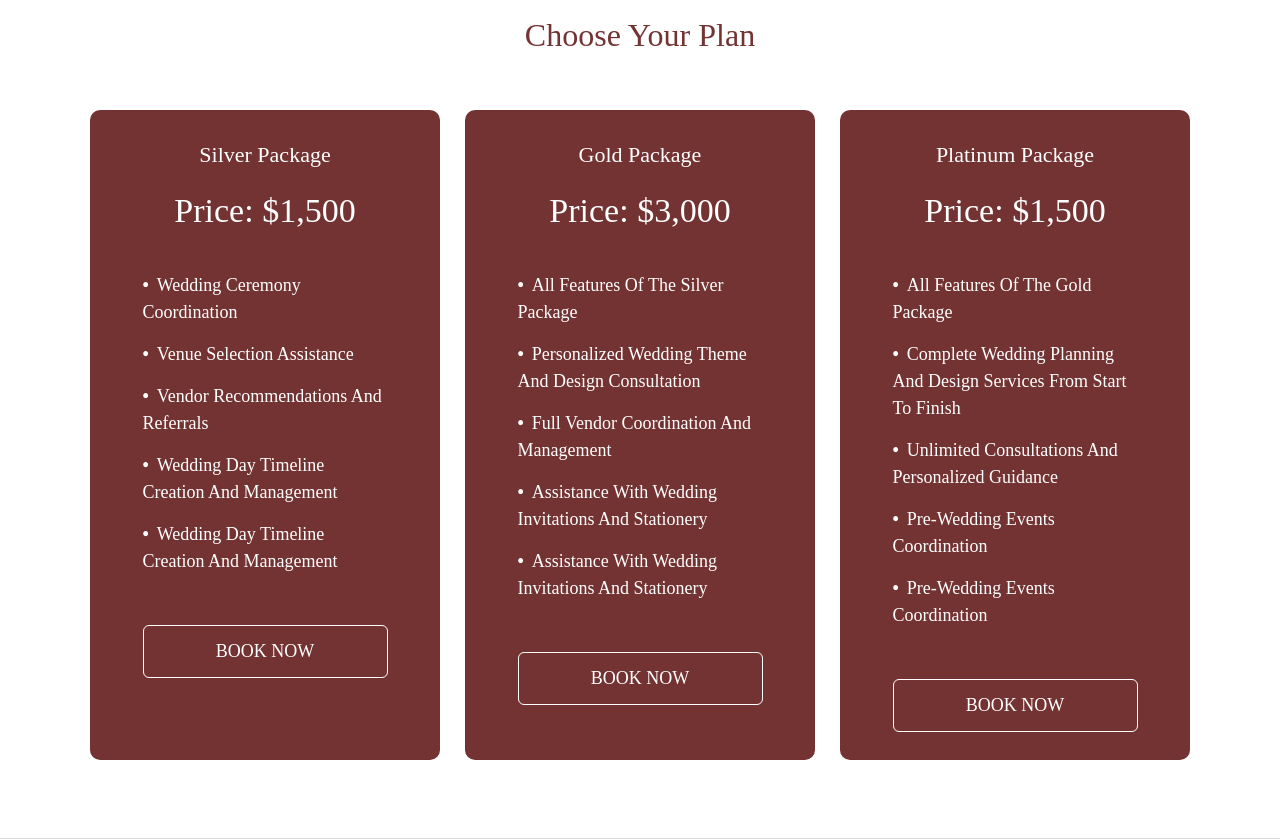
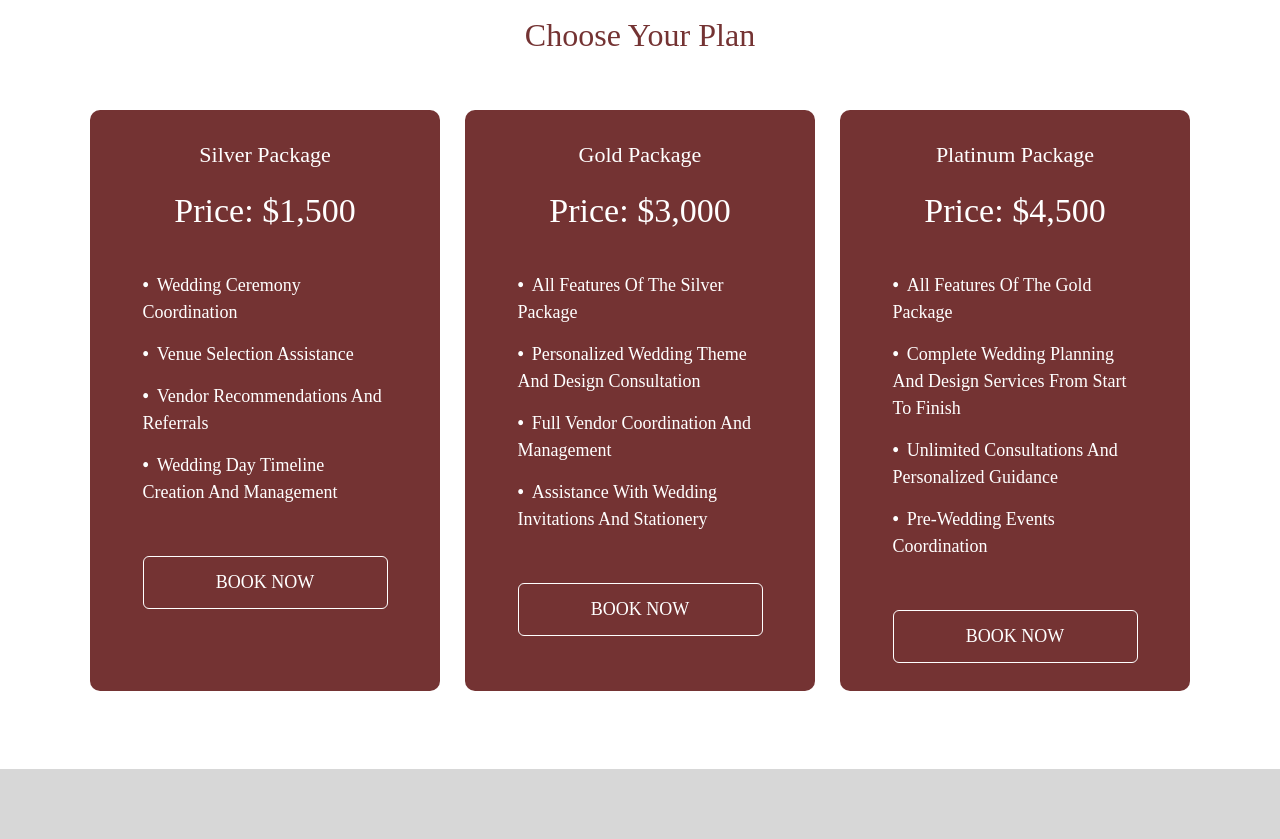
Before and after one commit to munazzahammf/wedding-plan, a PHP site: page / in a window 1280 px wide. Shown: the part 2701-3540 px from the top of the page. Run offline with PHP 8.4, Linux system fonts and the light colour scheme; some web fonts are replaced.

Commit message:
Button style fixed.

```diff
--- a/assets/css/register.css
+++ b/assets/css/register.css
@@ -60,6 +60,7 @@
     width: 110px;
     height: 100%;
     background-color: var(--orange);
+    color: var(--white);
     border-radius: 30px;
     transition: .5s;
 }
@@ -104,11 +105,11 @@
     display: block;
     margin: auto;
     background-color: var(--orange);
+    color: var(--white);
     border: 0;
     outline: none;
     border-radius: 30px;
 }
-
 .pswd {
     padding-left: 4.5rem;
 }
--- a/index.php
+++ b/index.php
@@ -304,7 +304,6 @@
                <li>Venue selection assistance</li>
                <li>Vendor recommendations and referrals</li>
                <li>Wedding day timeline creation and management</li>
-               <li>Wedding day timeline creation and management</li>
             </ul>
             <button>BOOK NOW</button>
          </div>
@@ -316,18 +315,16 @@
                <li>Personalized wedding theme and design consultation</li>
                <li>Full vendor coordination and management</li>
                <li>Assistance with wedding invitations and stationery</li>
-               <li>Assistance with wedding invitations and stationery</li>
             </ul>
             <button>BOOK NOW</button>
          </div>
          <div class="price-col">
             <p>Platinum Package</p>
-            <h3>Price: $1,500</h3>
+            <h3>Price: $4,500</h3>
             <ul>
                <li>All features of the Gold Package</li>
                <li>Complete wedding planning and design services from start to finish</li>
                <li>Unlimited consultations and personalized guidance</li>
-               <li>Pre-wedding events coordination</li>
                <li>Pre-wedding events coordination</li>
             </ul>
             <button>BOOK NOW</button>
```
